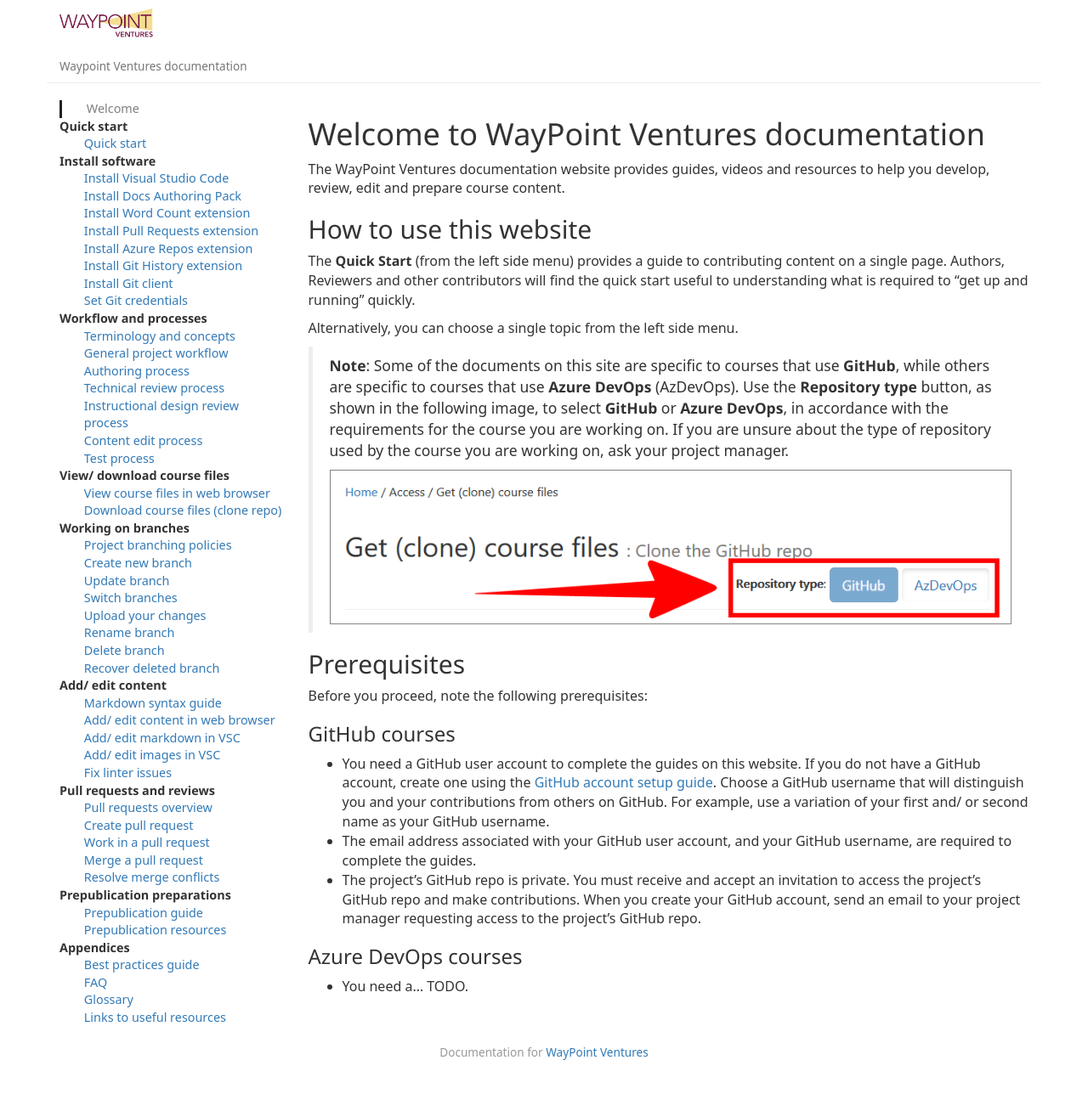
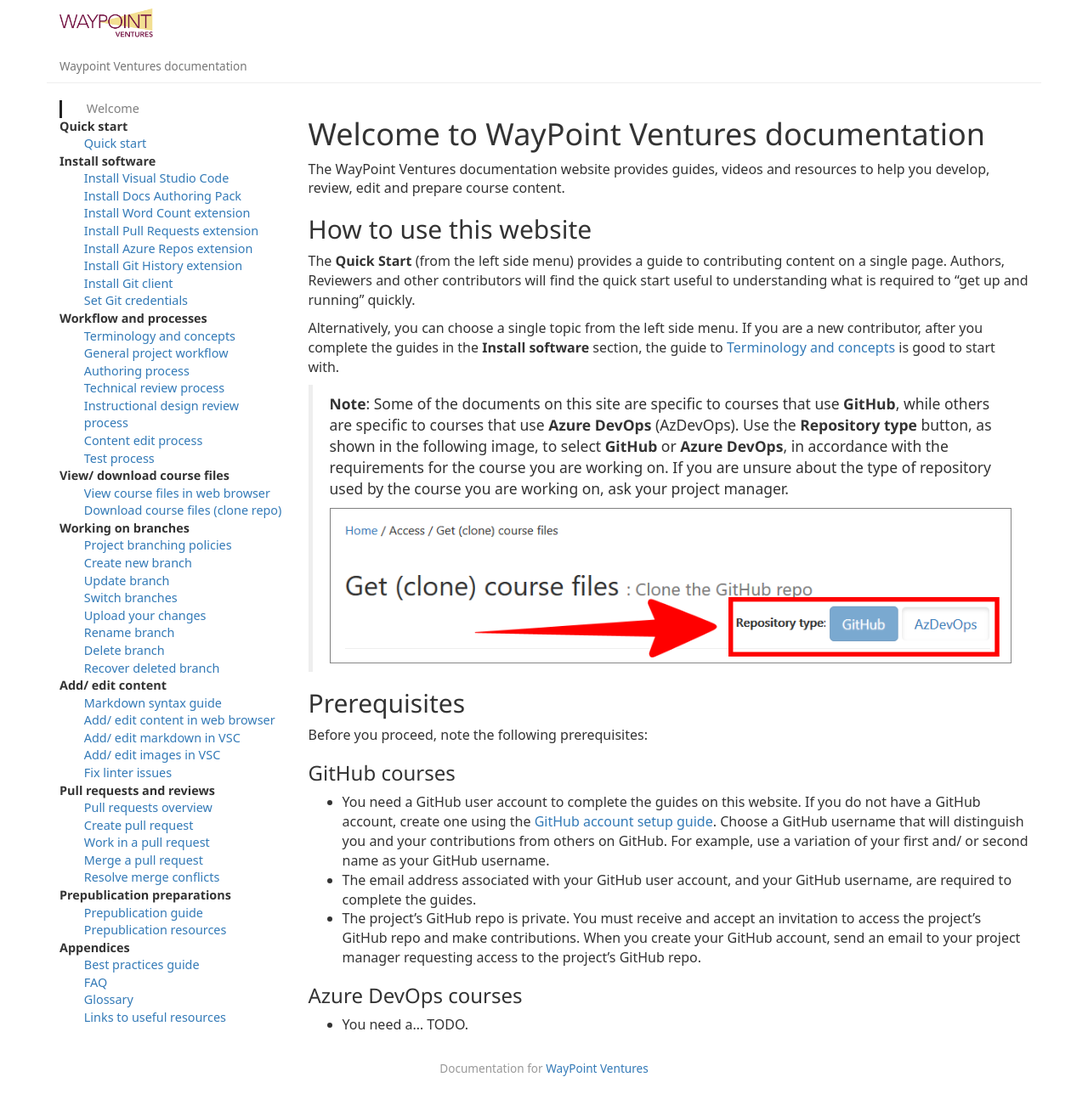
Before and after one commit to mkavana/docs, a Jekyll site: the page built from index.md, in a window 1280 px wide. Shown: the whole page at 85% size. Built offline with Jekyll 4.4.1, drawn with Linux system fonts in a browser that asks for light colours; some web fonts are replaced.

Commit message:
add link to 'terminology' guide

```diff
--- a/index.md
+++ b/index.md
@@ -11,7 +11,7 @@ The WayPoint Ventures documentation website provides guides, videos and resource
 
 The **Quick Start** (from the left side menu) provides a guide to contributing content on a single page. Authors, Reviewers and other contributors will find the quick start useful to understanding what is required to "get up and running" quickly.
 
-Alternatively, you can choose a single topic from the left side menu.
+Alternatively, you can choose a single topic from the left side menu. If you are a new contributor, after you complete the guides in the **Install software** section, the guide to [Terminology and concepts]({{site.baseurl}}/workflow/terminology.html) is good to start with.
 
 >**Note**: Some of the documents on this site are specific to courses that use **GitHub**, while others are specific to courses that use **Azure DevOps** (AzDevOps). Use the **Repository type** button, as shown in the following image, to select **GitHub** or **Azure DevOps**, in accordance with the requirements for the course you are working on. If you are unsure about the type of repository used by the course you are working on, ask your project manager.
 >
```
